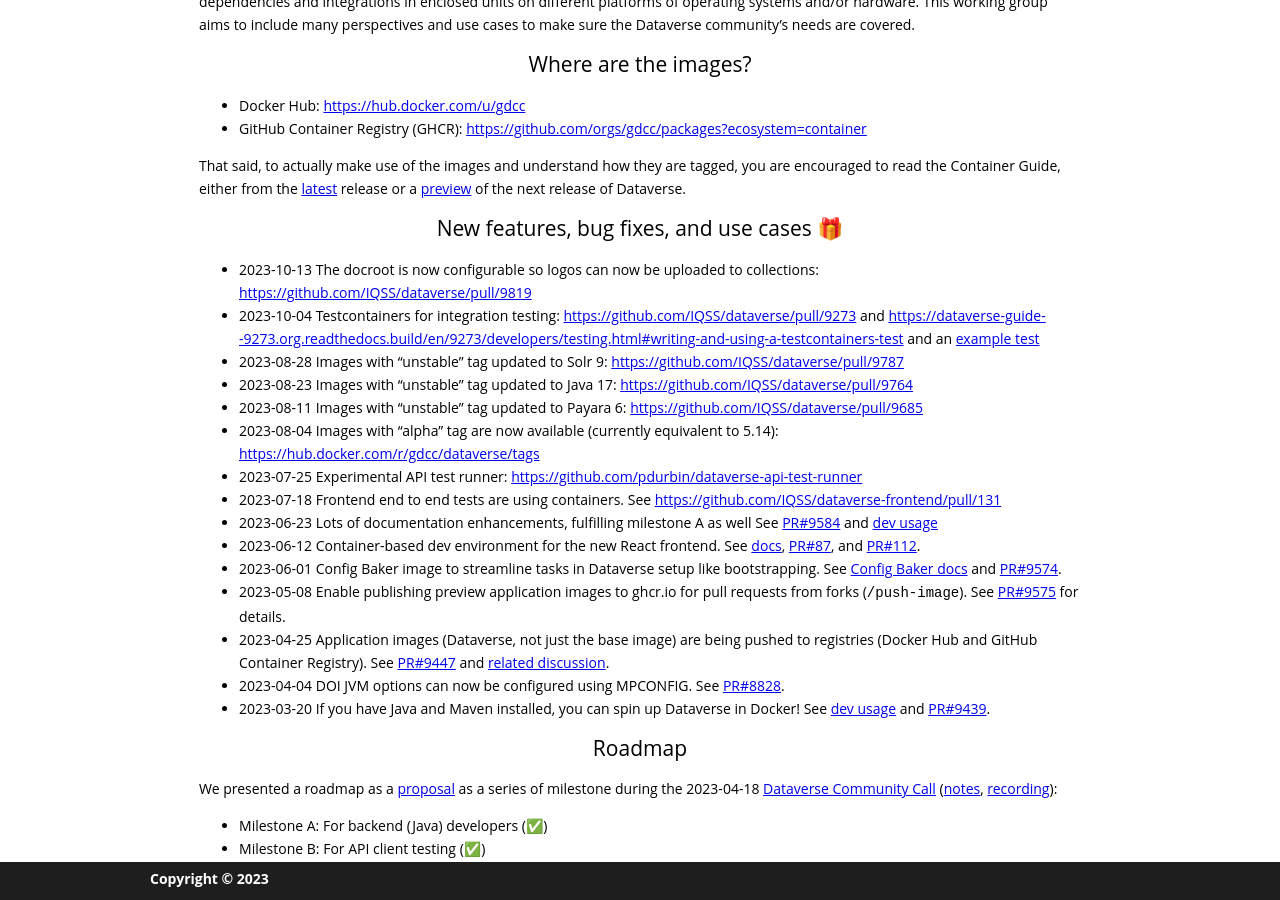
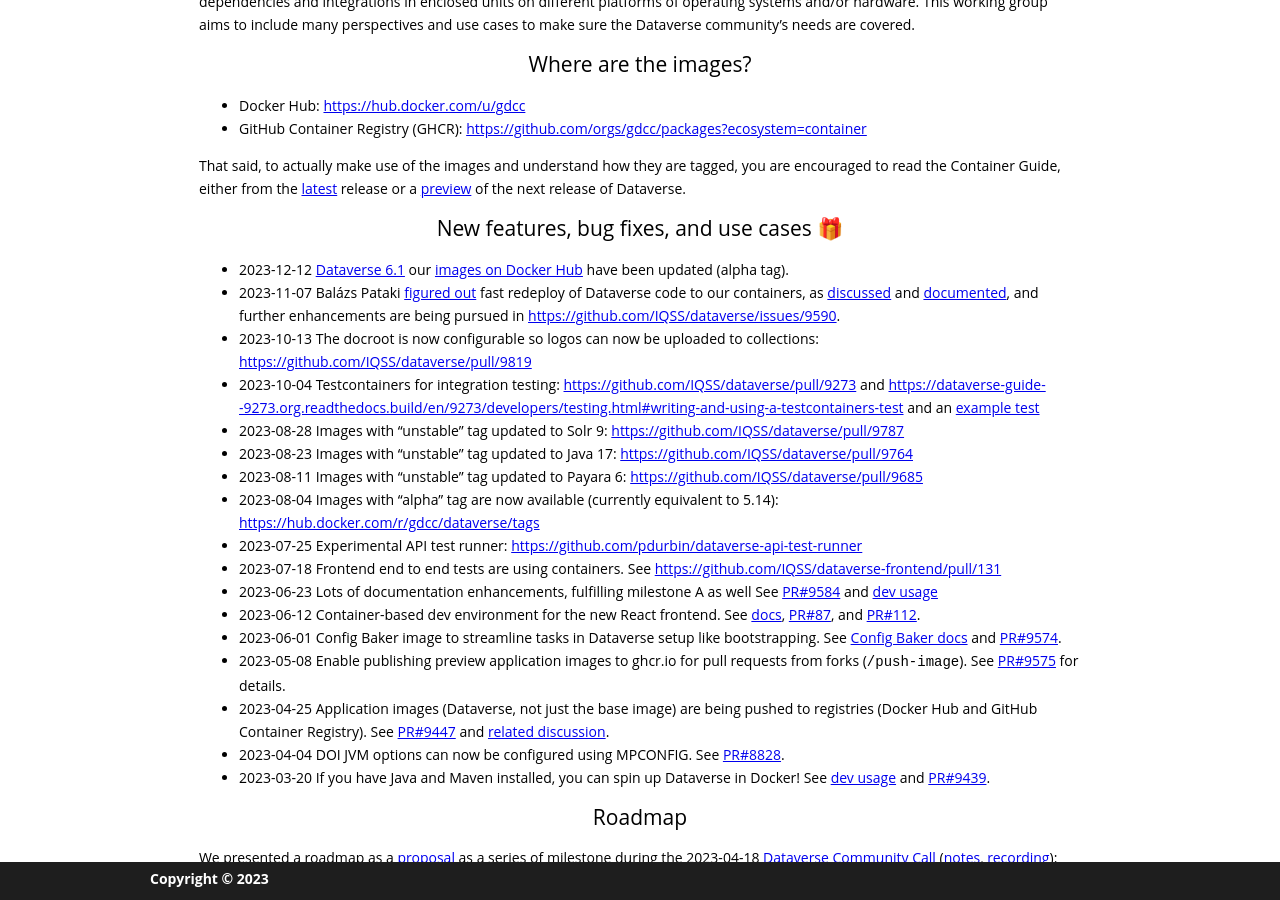
Before and after one commit to gdcc/ct.gdcc.io, a Jekyll site: the page built from index.md, in a window 1280 px wide and 900 px high, scrolled down 656 px. Built offline with Jekyll 4.4.1, drawn with Linux system fonts in a browser that asks for light colours; our own code applies the rules of GitHub Pages for plain Markdown files.

Commit message:
mention 6.1, fast redeploy

```diff
--- a/index.md
+++ b/index.md
@@ -18,6 +18,8 @@ That said, to actually make use of the images and understand how they are tagged
 
 ## New features, bug fixes, and use cases 🎁
 
+- 2023-12-12 [Dataverse 6.1](https://github.com/IQSS/dataverse/releases/tag/v6.1) our [images on Docker Hub](https://hub.docker.com/u/gdcc) have been updated (alpha tag).
+- 2023-11-07 Balázs Pataki [figured out](https://github.com/IQSS/dataverse/pull/10088) fast redeploy of Dataverse code to our containers, as [discussed](https://groups.google.com/g/dataverse-community/c/zNBDzSMF2Q0/m/Z-xS6fA2BgAJ) and [documented](https://guides.dataverse.org/en/6.1/container/dev-usage.html#redeploying), and further enhancements are being pursued in <https://github.com/IQSS/dataverse/issues/9590>.
 - 2023-10-13 The docroot is now configurable so logos can now be uploaded to collections: <https://github.com/IQSS/dataverse/pull/9819>
 - 2023-10-04 Testcontainers for integration testing: <https://github.com/IQSS/dataverse/pull/9273> and <https://dataverse-guide--9273.org.readthedocs.build/en/9273/developers/testing.html#writing-and-using-a-testcontainers-test> and an [example test](https://github.com/IQSS/dataverse/pull/9273/commits/1fb0f588262a92010c5f0afa52d336a707358a6b)
 - 2023-08-28 Images with "unstable" tag updated to Solr 9: <https://github.com/IQSS/dataverse/pull/9787>
```
